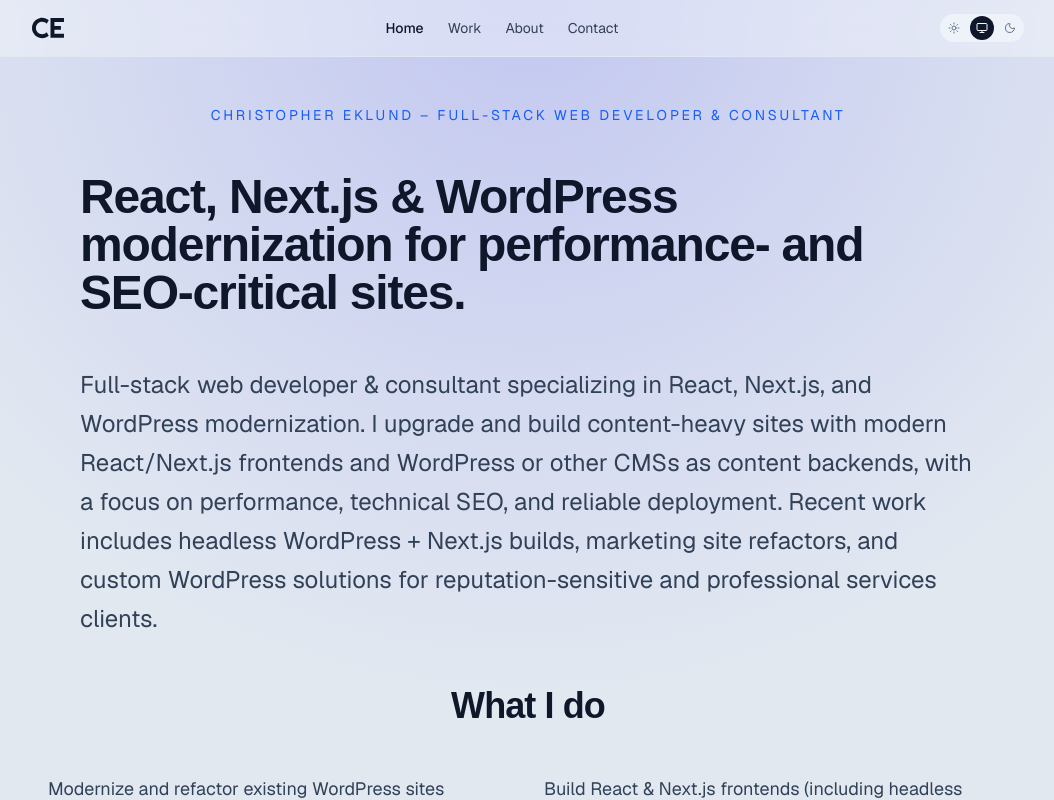
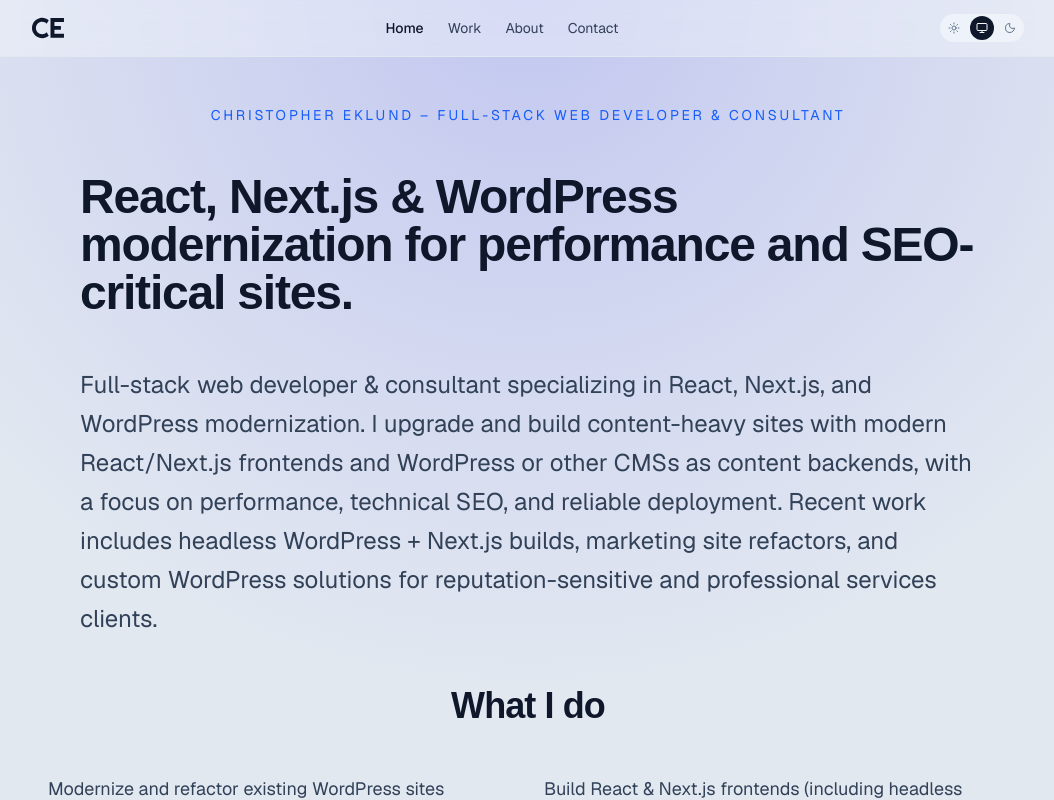
Before and after one commit to ceklund75/portfolio, a Next.js app: page / in a window 1280 px wide. Shown: the top 800 px of the page, without its empty margins (112-1166 px from the left). Built offline with nearby package versions, Linux system fonts and the light colour scheme.

Commit message:
Fix headline formatting in home content for improved readability

```diff
--- a/content/pages/home.ts
+++ b/content/pages/home.ts
@@ -3,7 +3,7 @@
 export const homeContent = {
   hero: {
     eyebrow: 'Christopher Eklund – Full-stack web developer & consultant',
-    headline: 'React, Next.js & WordPress modernization for performance- and SEO-critical sites.',
+    headline: 'React, Next.js & WordPress modernization for performance and SEO-critical sites.',
     description: `Full-stack web developer & consultant specializing in React, Next.js, and WordPress modernization. I upgrade and build content-heavy sites with modern React/Next.js frontends and WordPress or other CMSs as content backends, with a focus on performance, technical SEO, and reliable deployment. Recent work includes headless WordPress + Next.js builds, marketing site refactors, and custom WordPress solutions for reputation-sensitive and professional services clients.`,
     services: {
       title: 'What I do',
```
